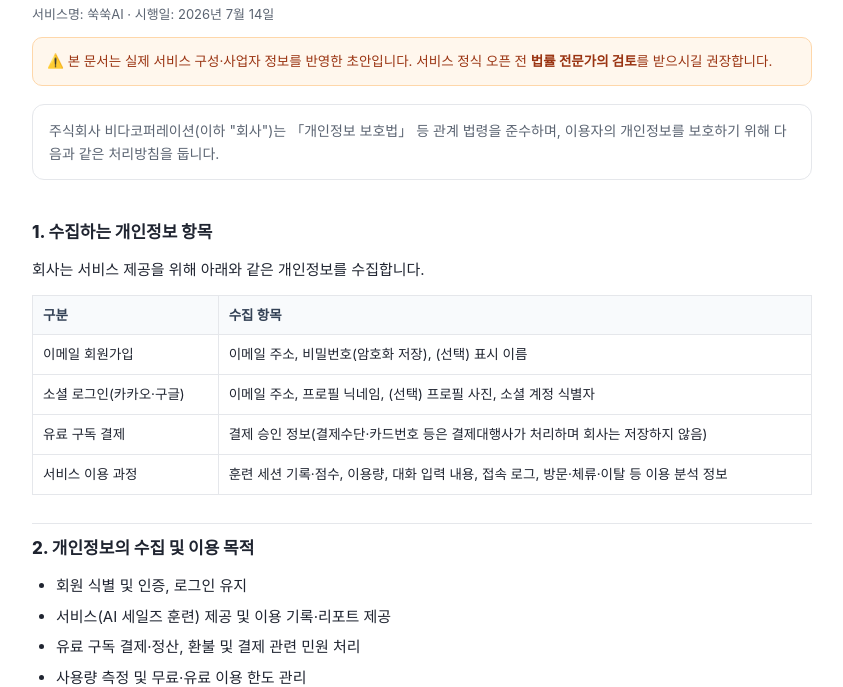
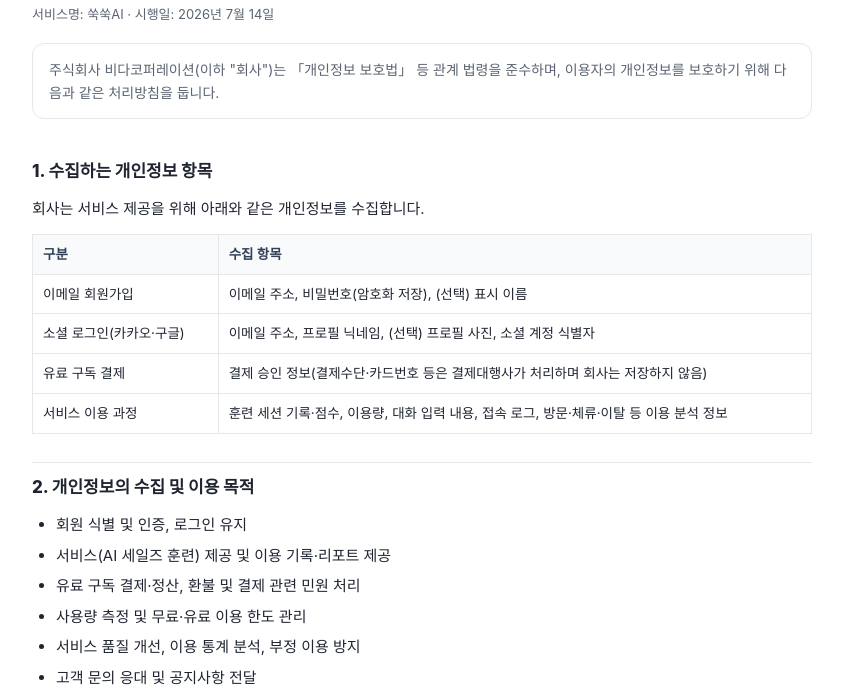
Before and after one commit to vidacompany0824-rgb/Sales-training, a plain HTML site: page privacy.html in a window 1280 px wide. Shown: the part 118-805 px from the top of the page, without its empty margins (218-1061 px from the left). Drawn offline with Linux system fonts and the light colour scheme; a web font is replaced by a local one.

Commit message:
Update privacy.html

```diff
--- a/privacy.html
+++ b/privacy.html
@@ -34,7 +34,6 @@ th{background:#f8fafc;font-weight:700;color:#334155;white-space:nowrap}
   <h1>개인정보처리방침</h1>
   <div class="meta">서비스명: 쑥쑥AI · 시행일: 2026년 7월 14일</div>
 
-  <div class="hi">⚠️ 본 문서는 실제 서비스 구성·사업자 정보를 반영한 초안입니다. 서비스 정식 오픈 전 <b>법률 전문가의 검토</b>를 받으시길 권장합니다.</div>
 
   <p class="intro">주식회사 비다코퍼레이션(이하 "회사")는 「개인정보 보호법」 등 관계 법령을 준수하며, 이용자의 개인정보를 보호하기 위해 다음과 같은 처리방침을 둡니다.</p>
 
```
